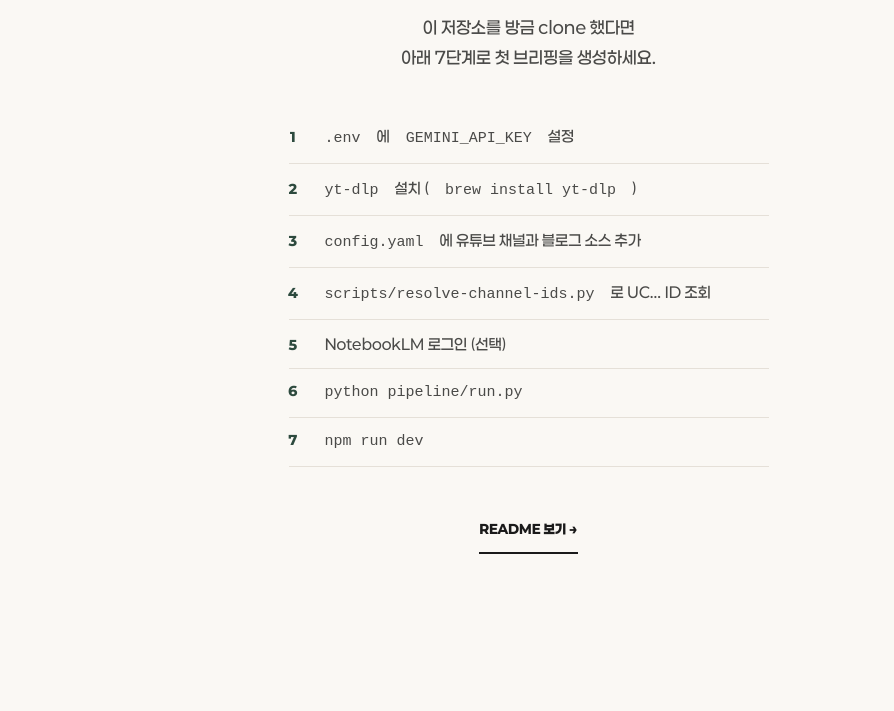
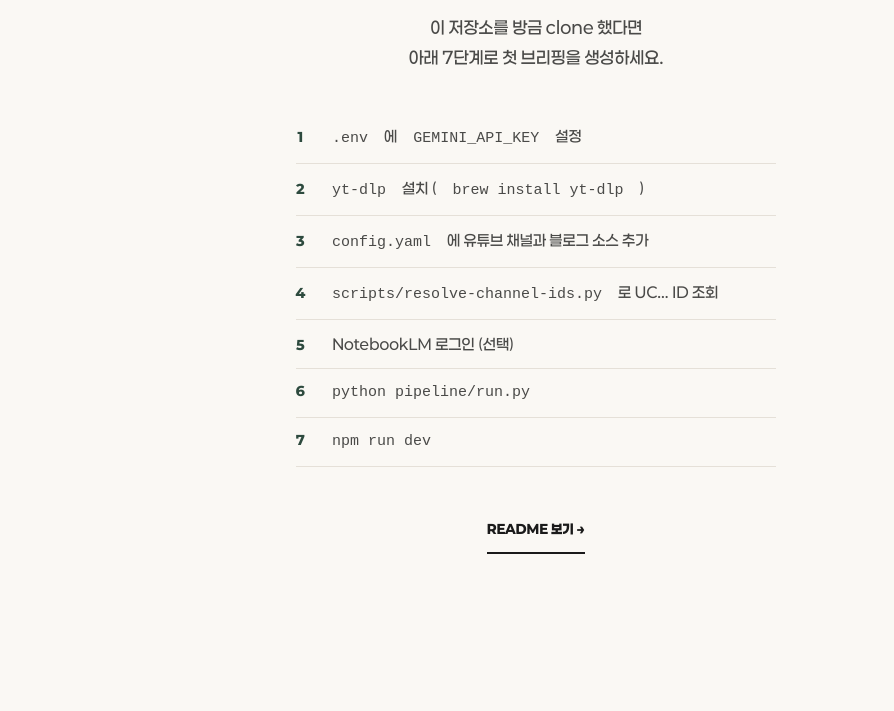
Before and after one commit to kipeum86/youtube-briefing, an Astro site: page / in a window 1280 px wide. Shown: the part 286-997 px from the top of the page, without its empty margins (188-1082 px from the left). Built offline with nearby package versions, Linux system fonts and the light colour scheme; Astro itself is replaced by a stand-in of ours.

Commit message:
Trim global tab layout overrides

```diff
--- a/src/styles/global.css
+++ b/src/styles/global.css
@@ -62,7 +62,6 @@
 
 html {
   -webkit-text-size-adjust: 100%;
-  scrollbar-gutter: stable;
 }
 
 body {
@@ -303,7 +302,6 @@ body {
 }
 
 .chips a {
-  flex: 0 0 auto;
   color: var(--ink-soft);
   padding: 12px 16px;
   text-decoration: none;
```
